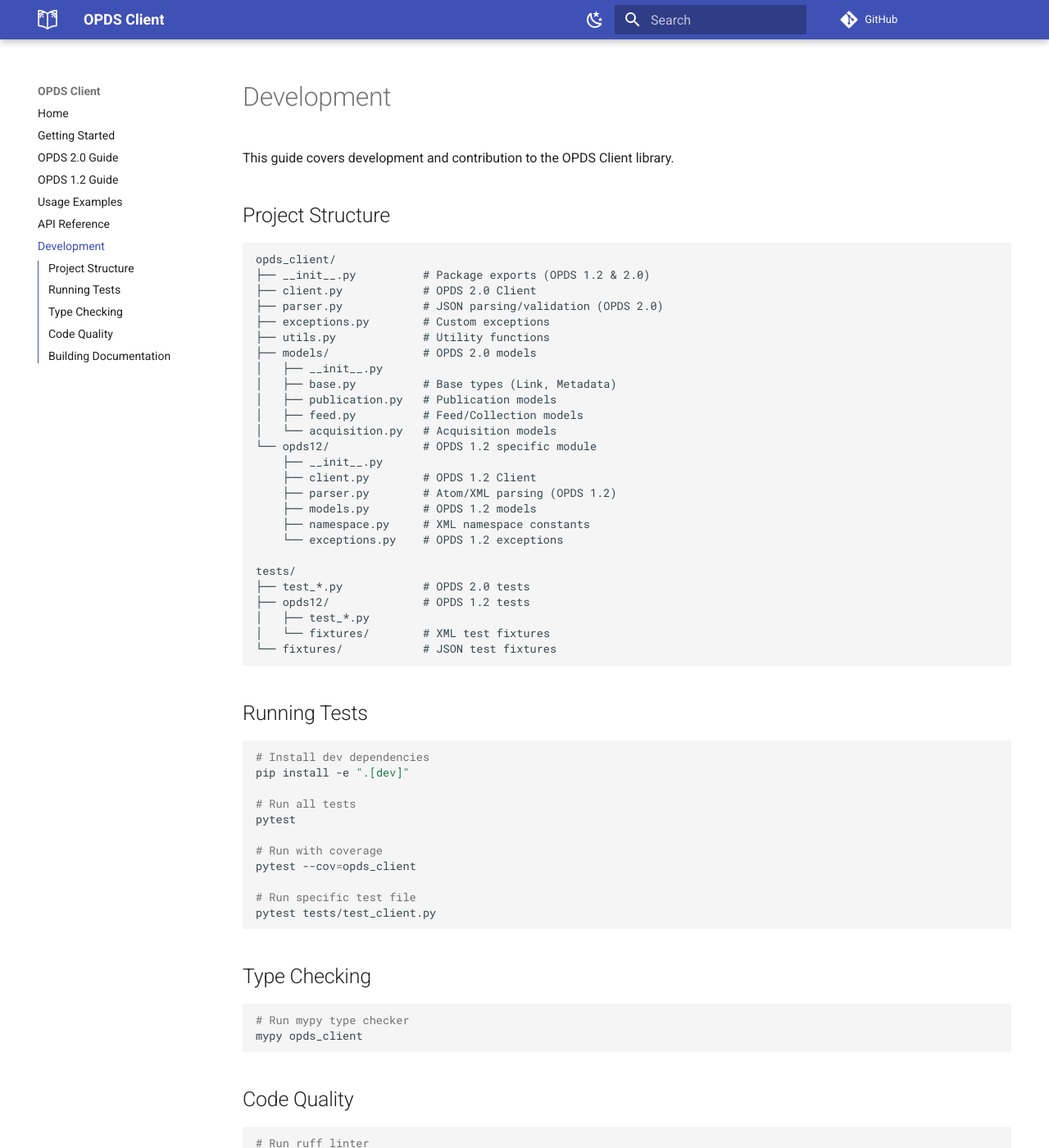
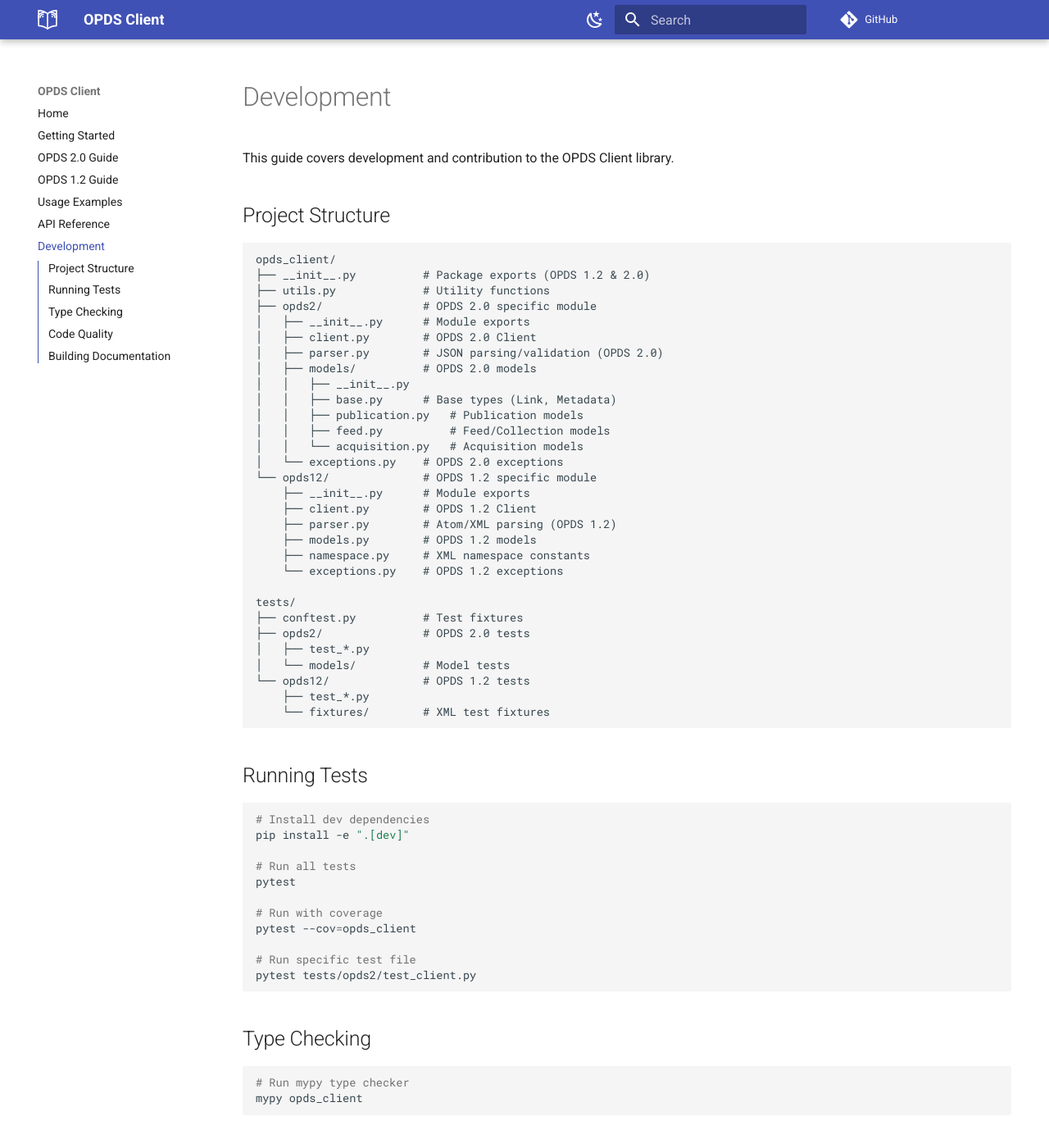
Before and after one commit to sevdani/opds-client, an MkDocs documentation site: the page built from docs/development.md, in a window 1280 px wide and 1400 px high. Shown: the whole window at 82% size. Built offline with MkDocs 1.6.1 and Material for MkDocs 9.7.7, drawn with Linux system fonts in a browser that asks for light colours; comment, search, counter and statistics services are not loaded.

Commit message:
update changelog

````diff
--- a/docs/development.md
+++ b/docs/development.md
@@ -7,18 +7,20 @@ This guide covers development and contribution to the OPDS Client library.
 ```
 opds_client/
 ├── __init__.py          # Package exports (OPDS 1.2 & 2.0)
-├── client.py            # OPDS 2.0 Client
-├── parser.py            # JSON parsing/validation (OPDS 2.0)
-├── exceptions.py        # Custom exceptions
 ├── utils.py             # Utility functions
-├── models/              # OPDS 2.0 models
-│   ├── __init__.py
-│   ├── base.py          # Base types (Link, Metadata)
-│   ├── publication.py   # Publication models
-│   ├── feed.py          # Feed/Collection models
-│   └── acquisition.py   # Acquisition models
+├── opds2/               # OPDS 2.0 specific module
+│   ├── __init__.py      # Module exports
+│   ├── client.py        # OPDS 2.0 Client
+│   ├── parser.py        # JSON parsing/validation (OPDS 2.0)
+│   ├── models/          # OPDS 2.0 models
+│   │   ├── __init__.py
+│   │   ├── base.py      # Base types (Link, Metadata)
+│   │   ├── publication.py   # Publication models
+│   │   ├── feed.py          # Feed/Collection models
+│   │   └── acquisition.py   # Acquisition models
+│   └── exceptions.py    # OPDS 2.0 exceptions
 └── opds12/              # OPDS 1.2 specific module
-    ├── __init__.py
+    ├── __init__.py      # Module exports
     ├── client.py        # OPDS 1.2 Client
     ├── parser.py        # Atom/XML parsing (OPDS 1.2)
     ├── models.py        # OPDS 1.2 models
@@ -26,11 +28,13 @@ opds_client/
     └── exceptions.py    # OPDS 1.2 exceptions
 
 tests/
-├── test_*.py            # OPDS 2.0 tests
-├── opds12/              # OPDS 1.2 tests
+├── conftest.py          # Test fixtures
+├── opds2/               # OPDS 2.0 tests
 │   ├── test_*.py
-│   └── fixtures/        # XML test fixtures
-└── fixtures/            # JSON test fixtures
+│   └── models/          # Model tests
+└── opds12/              # OPDS 1.2 tests
+    ├── test_*.py
+    └── fixtures/        # XML test fixtures
 ```
 
 ## Running Tests
@@ -46,7 +50,7 @@ pytest
 pytest --cov=opds_client
 
 # Run specific test file
-pytest tests/test_client.py
+pytest tests/opds2/test_client.py
 ```
 
 ## Type Checking
--- a/mkdocs.yml
+++ b/mkdocs.yml
@@ -9,6 +9,7 @@ docs_dir: docs
 
 theme:
   name: material
+  variant: classic
   logo: assets/logo-white.svg
   favicon: assets/favicon.ico
   static_dir:
--- a/pyproject.toml
+++ b/pyproject.toml
@@ -33,6 +33,7 @@ docs = [
     "mkdocs>=1.0.0",
     "mkdocstrings[python]>=0.20.0",
     "mkdocs-material>=9.0.0",
+    "zensical>=0.1.1",
     "pymdown-extensions>=10.0.0",
     "black>=23.0.0",
     "ruff>=0.0.292",
````
Also changed, not shown: README.md (+26 -1 lines), docs/api.md (+21 -15 lines), docs/examples.md (+11 -11 lines), docs/getting-started.md (+8 -8 lines), docs/opds2.md (+6 -6 lines), 1 other file.
